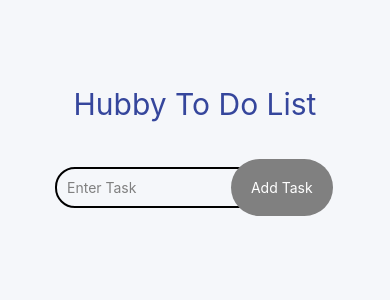
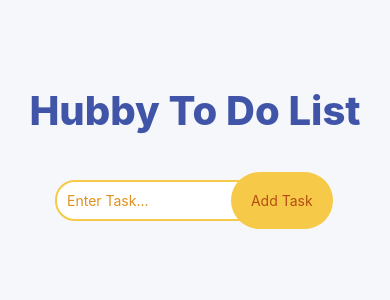
Before and after one commit to dukeromkey/hubby-to-do, a React Native app: screen / in a window 390 px wide. Shown: the top 300 px of the page. Built offline with nearby package versions, Linux system fonts and the light colour scheme.

Commit message:
improved color scheme

```diff
--- a/App.js
+++ b/App.js
@@ -92,22 +92,23 @@ const styles = StyleSheet.create({
     alignItems: "center",
   },
   title: {
-    fontSize: 30,
+    fontSize: 40,
     padding: 16,
-    color: "#35469C",
+    fontWeight: "800",
+    color: "#4055A8",
   },
 
   addTaskContainer: {
     flexDirection: "row",
     alignItems: "flex-start",
     justifyContent: "center",
-    padding: 20,
+    paddingHorizontal: 20,
     paddingTop: 20,
     width: "100%",
   },
   taskListContainer: {
     flex: 5,
     width: "100%",
-    marginTop: 20,
+    marginTop: 0,
   },
 });
--- a/components/AddTask.js
+++ b/components/AddTask.js
@@ -6,8 +6,8 @@ function AddTask({ toggleModal, newTask, newTaskHandler }) {
     <View style={styles.addTaskOuterContainer}>
       <View style={styles.addTaskInnerContainer}>
         <TextInput
-          placeholder="Enter Task"
-          placeholderTextColor="grey"
+          placeholder="Enter Task..."
+          placeholderTextColor="#DE911D"
           value={newTask}
           onChangeText={newTaskHandler}
         />
@@ -39,21 +39,21 @@ const styles = StyleSheet.create({
     position: "relative",
     padding: 10,
     paddingRight: 35,
+    backgroundColor: "#FFF",
     width: "80%",
-    color: "white",
     borderWidth: 2,
-    borderColor: "black",
+    borderColor: "#F7C948",
     borderRadius: 20,
   },
   addTaskButton: {
     position: "absolute",
     right: -70,
     top: -10,
-    backgroundColor: "grey",
+    backgroundColor: "#F7C948",
     borderRadius: 50,
   },
   buttonText: {
     padding: 20,
-    color: "white",
+    color: "#B44D12",
   },
 });
--- a/components/Task.js
+++ b/components/Task.js
@@ -1,32 +1,40 @@
 import { StyleSheet, View, Text, Pressable } from "react-native";
+import Icon from "react-native-vector-icons/AntDesign";
 
 function Task({ text, index, id, removeTask }) {
   return (
-    <Pressable
-      onPress={() => {
-        removeTask("regTasks", id);
+    <View
+      style={{
+        backgroundColor: index % 2 === 0 ? "#98aeeb" : "#bed0f7",
+        padding: 10,
+        margin: 5,
+        borderRadius: 10,
+        overflow: "hidden",
       }}
     >
-      <View style={styles.taskContainer}>
-        <Text
-          style={{
-            backgroundColor: index % 2 === 0 ? "#BED0F7" : "#E0E8F9",
-            padding: 10,
+      <View style={styles.task}>
+        <Pressable
+          onPress={() => {
+            removeTask("regTasks", id);
           }}
         >
-          {text}
-        </Text>
+          <Icon name="closecircle" size="24" color="#E0E8F9" />
+        </Pressable>
+        <Text style={styles.taskText}>{text}</Text>
       </View>
-    </Pressable>
+    </View>
   );
 }
 
 export default Task;
 
 const styles = StyleSheet.create({
-  taskContainer: {
-    margin: 5,
-    borderRadius: 10,
-    overflow: "hidden",
+  task: {
+    flexDirection: "row",
+    alignItems: "center",
+    gap: 8,
+  },
+  taskText: {
+    color: "#2d3a8c",
   },
 });
--- a/components/WifeTask.js
+++ b/components/WifeTask.js
@@ -3,11 +3,6 @@ import Icon from "react-native-vector-icons/AntDesign";
 
 function WifeTask({ text, index, id, removeTask }) {
   return (
-    <Pressable
-      onPress={() => {
-        removeTask("wifeTasks", id);
-      }}
-    >
     <View
       style={{
         backgroundColor: index % 2 === 0 ? "#FF9B9B" : "#FFBDBD",
@@ -20,12 +15,17 @@ function WifeTask({ text, index, id, removeTask }) {
       }}
     >
       <View style={styles.task}>
-          <Icon name="closecircle" size="24" color="#F5F7FA" />
+        <Pressable
+          onPress={() => {
+            removeTask("wifeTasks", id);
+          }}
+        >
+          <Icon name="closecircle" size="24" color="#FFE3E3" />
+        </Pressable>
         <Text style={styles.taskText}>{text}</Text>
       </View>
       <Text style={styles.priority}>High Priority</Text>
     </View>
-    </Pressable>
   );
 }
 
@@ -37,7 +37,9 @@ const styles = StyleSheet.create({
     alignItems: "center",
     gap: 8,
   },
-  taskText: {},
+  taskText: {
+    color: "#8A041A",
+  },
   priority: {
     paddingVertical: 3,
     paddingHorizontal: 5,
--- a/components/WifeTaskModal.js
+++ b/components/WifeTaskModal.js
@@ -21,7 +21,7 @@ function WifeTaskModal({
                   addWifeTaskHandler(newTask, true);
                 }}
               >
-                <Text style={styles.buttonText}>YES</Text>
+                <Text style={styles.buttonTextYes}>YES</Text>
               </Pressable>
             </View>
             <View style={styles.buttonNo}>
@@ -31,7 +31,7 @@ function WifeTaskModal({
                   addRegTaskHandler(newTask, false);
                 }}
               >
-                <Text style={styles.buttonText}>NO</Text>
+                <Text style={styles.buttonTextNo}>NO</Text>
               </Pressable>
             </View>
           </View>
@@ -56,7 +56,7 @@ const styles = StyleSheet.create({
     alignItems: "center",
   },
   text: {
-    color: "#35469C",
+    color: "#4055A8",
     fontSize: 30,
     fontWeight: "500",
   },
@@ -67,20 +67,27 @@ const styles = StyleSheet.create({
     gap: 50,
   },
   buttonYes: {
-    backgroundColor: "#91E697",
+    backgroundColor: "#FFBDBD",
     borderRadius: 50,
     justifyContent: "center",
     alignItems: "center",
   },
   buttonNo: {
-    backgroundColor: "#FF9B9B",
+    backgroundColor: "#BED0F7",
     borderRadius: 50,
     justifyContent: "center",
     alignItems: "center",
   },
-  buttonText: {
+  buttonTextYes: {
     paddingVertical: 20,
     paddingHorizontal: 45,
     fontWeight: "700",
+    color: "#8A041A",
+  },
+  buttonTextNo: {
+    paddingVertical: 20,
+    paddingHorizontal: 45,
+    fontWeight: "700",
+    color: "#2d3a8c",
   },
 });
```
Lines whose indentation alone changed are shown as unchanged.
